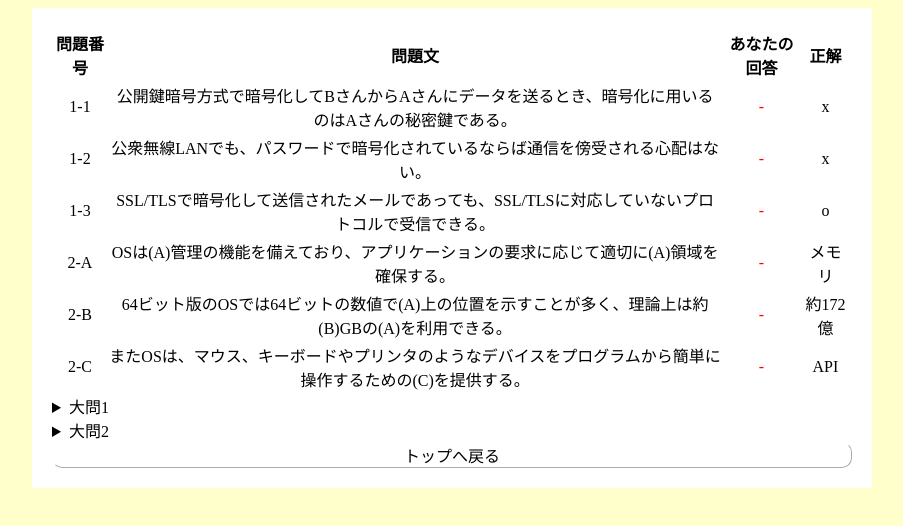
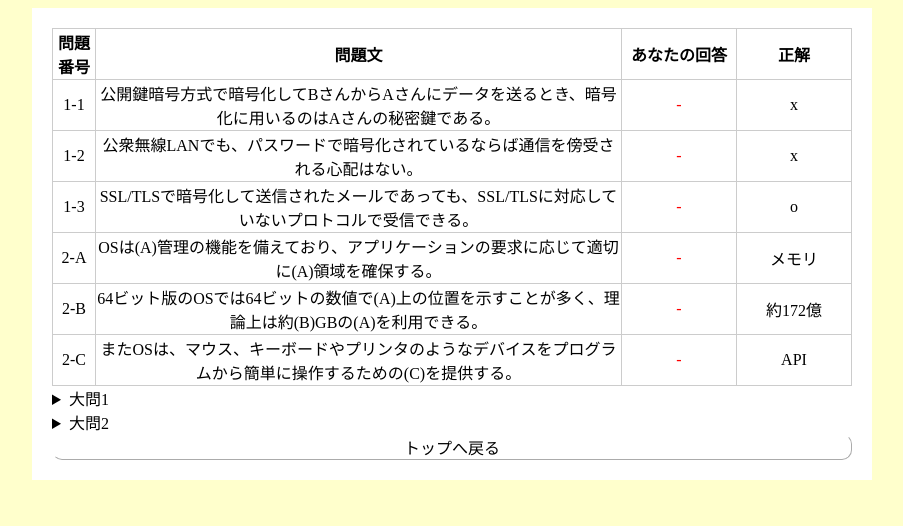
Before and after one commit to AAAR-Salmon/ip3-webpage-practice, a website: page questions/answer.htm in a window 1280 px wide. Shown: the whole page, without its empty margins (188-1091 px from the left). Drawn offline with Linux system fonts and the light colour scheme.

Commit message:
Fix: 解答ページ表の罫線追加と列幅調整

```diff
--- a/questions/answer.css
+++ b/questions/answer.css
@@ -1,3 +1,20 @@
+#answer {
+	table-layout: fixed;
+	border-collapse: collapse;
+}
+
+#answer thead th:nth-child(1) {
+	width: 2.5em;
+}
+
+#answer thead th:nth-child(3), #answer thead th:nth-child(4) {
+	width: 7em;
+}
+
+#answer th, #answer td {
+	border: 1px solid #ccc;
+}
+
 .youranswer[data-iscorrect='false'] {
 	color: #f00;
 }
--- a/questions/answer.htm
+++ b/questions/answer.htm
@@ -1,5 +1,5 @@
 <!DOCTYPE html>
-<html lang="ja" dir="ltr">
+<html lang="ja">
 	<head>
 		<meta charset="utf-8">
 		<title>解答 - Webページ演習</title>
```
